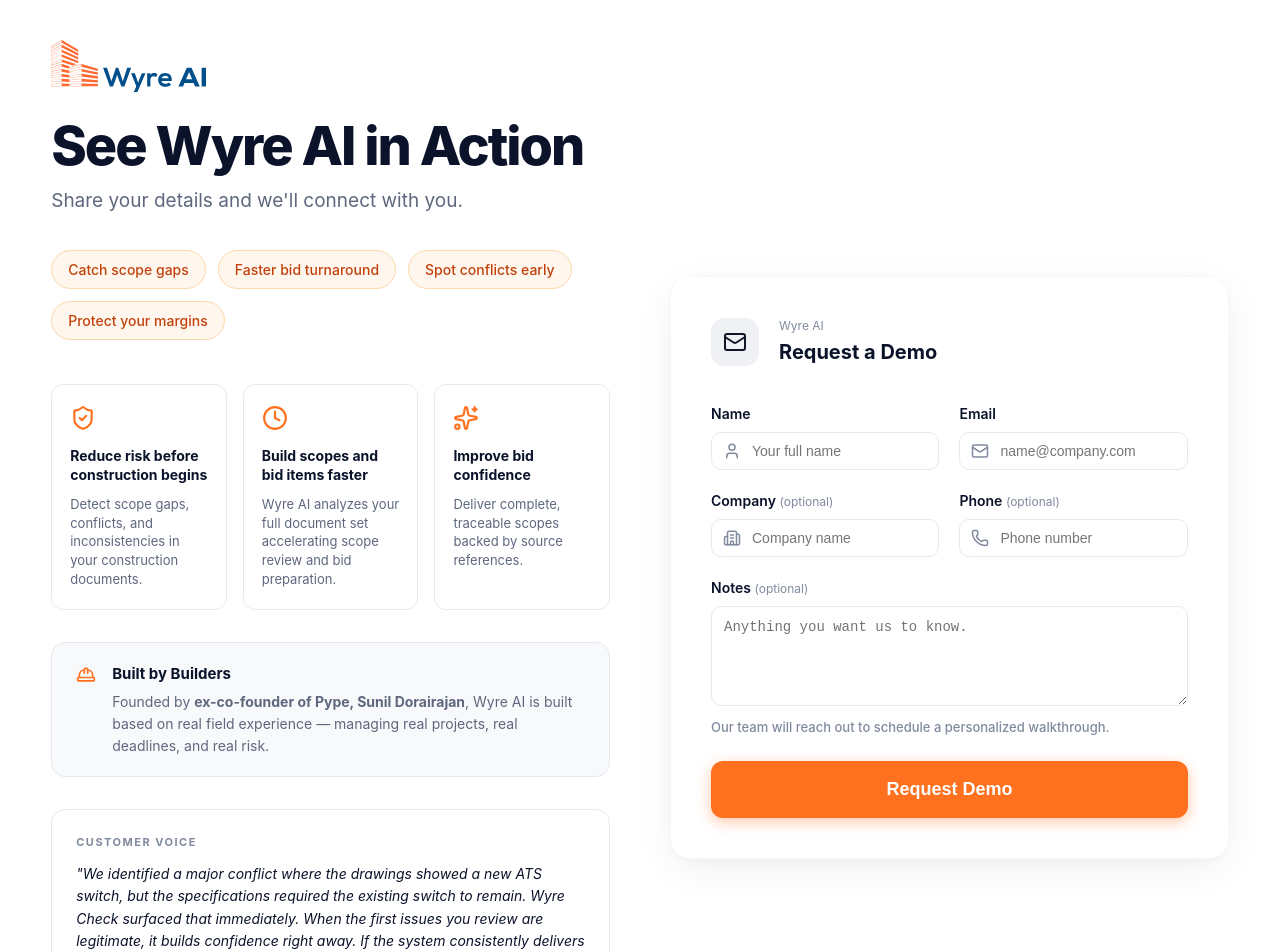
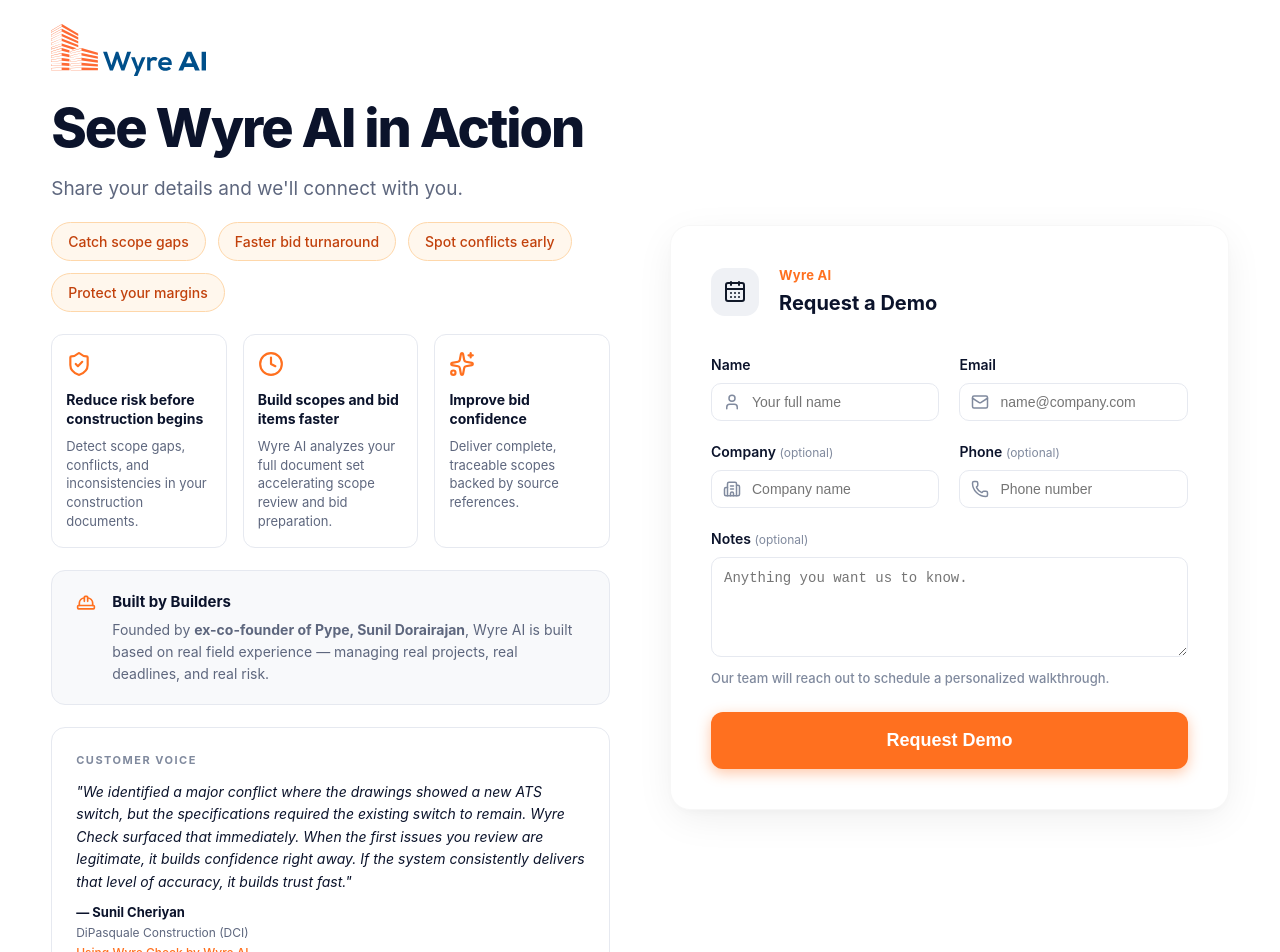
Before and after one commit to Aman-Dhiman-08/APC-conference-demo, a React (Vite) app: page /v3 in a window 1280 px wide. Shown: the top 952 px of the page. Built offline with nearby package versions, Linux system fonts and the light colour scheme.

Commit message:
decreased the gap

```diff
--- a/src/components/DemoPageV3.css
+++ b/src/components/DemoPageV3.css
@@ -4,9 +4,36 @@
   height: 52px;
 }
 
+/* Tighter overall section spacing */
+.v3 .left-content {
+  gap: 22px;
+}
+
+.v3 .demo-container {
+  align-items: center;
+  padding-top: 24px;
+  padding-bottom: 24px;
+}
+
 .v3 .subtitle {
-  margin-top: -12px;
-  margin-bottom: 0;
+  margin-top: -4px;
+  margin-bottom: -4px;
+}
+
+.v3 .pills-container {
+  margin-top: 0;
+}
+
+.v3 .benefits-grid {
+  margin-top: 0;
+}
+
+.v3 .built-by-builders {
+  margin-top: 0;
+}
+
+.v3 .testimonial-section {
+  margin-top: 0;
 }
 
 /* All pills use same orange style */
@@ -18,8 +45,8 @@
 
 /* Benefit cards */
 .v3 .benefit-card {
-  gap: 10px;
-  padding: 20px 18px;
+  gap: 8px;
+  padding: 16px 14px;
 }
 
 .v3 .icon-wrapper {
@@ -38,14 +65,12 @@
   line-height: 1.45;
 }
 
-/* Dynamic testimonial fade */
-.testimonial-fade {
-  animation: tfade 0.4s ease;
-}
-
-@keyframes tfade {
-  from { opacity: 0; transform: translateY(6px); }
-  to   { opacity: 1; transform: translateY(0); }
+/* Form header Wyre AI label */
+.v3 .header-text p {
+  font-size: 13px;
+  font-weight: 700;
+  color: var(--primary);
+  letter-spacing: 0.3px;
 }
 
 /* Testimonial attribution */
@@ -53,7 +78,7 @@
   font-size: 13px;
   font-weight: 700;
   color: var(--text-main);
-  margin-top: 12px;
+  margin-top: 10px;
 }
 
 .testimonial-org {
@@ -68,3 +93,13 @@
   margin-top: 2px;
   font-weight: 500;
 }
+
+/* Dynamic testimonial fade */
+.testimonial-fade {
+  animation: tfade 0.4s ease;
+}
+
+@keyframes tfade {
+  from { opacity: 0; transform: translateY(6px); }
+  to   { opacity: 1; transform: translateY(0); }
+}
--- a/src/components/DemoPageV3.jsx
+++ b/src/components/DemoPageV3.jsx
@@ -7,7 +7,8 @@
   Building2,
   Mail,
   Phone,
-  HardHat
+  HardHat,
+  CalendarDays
 } from 'lucide-react';
 import wyreLogoSrc from '../assets/wyre-ai-logo.svg';
 import './DemoPage.css';
@@ -169,7 +170,7 @@
           <div className="form-card">
             <div className="form-header">
               <div className="header-icon">
-                <Mail size={24} />
+                <CalendarDays size={24} />
               </div>
               <div className="header-text">
                 <p>Wyre AI</p>
```
